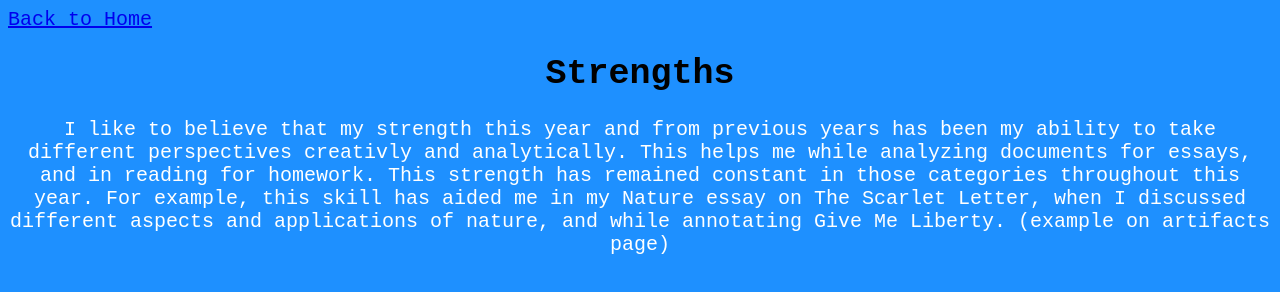
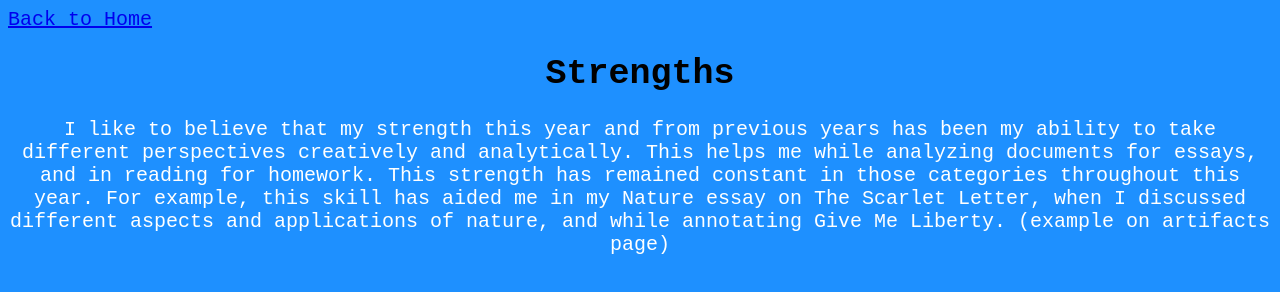
Before and after one commit to Tr3yDP/Tr3yDP.github.io, a plain HTML site: page strength.html in a window 1280 px wide. Drawn offline with Linux system fonts and the light colour scheme.

Commit message:
Update strength.html

```diff
--- a/strength.html
+++ b/strength.html
@@ -16,7 +16,7 @@
 
 
 <p>
-I like to believe that my strength this year and from previous years has been my ability to take different perspectives creativly and analytically. This helps me while analyzing documents for essays, and in reading for homework. This strength has remained constant in those categories throughout this year. For example, this skill has aided me in my Nature essay on The Scarlet Letter, when I discussed different aspects and applications of nature, and while annotating Give Me Liberty. (example on artifacts page)
+I like to believe that my strength this year and from previous years has been my ability to take different perspectives creatively and analytically. This helps me while analyzing documents for essays, and in reading for homework. This strength has remained constant in those categories throughout this year. For example, this skill has aided me in my Nature essay on The Scarlet Letter, when I discussed different aspects and applications of nature, and while annotating Give Me Liberty. (example on artifacts page)
 
 </p>
 
```
